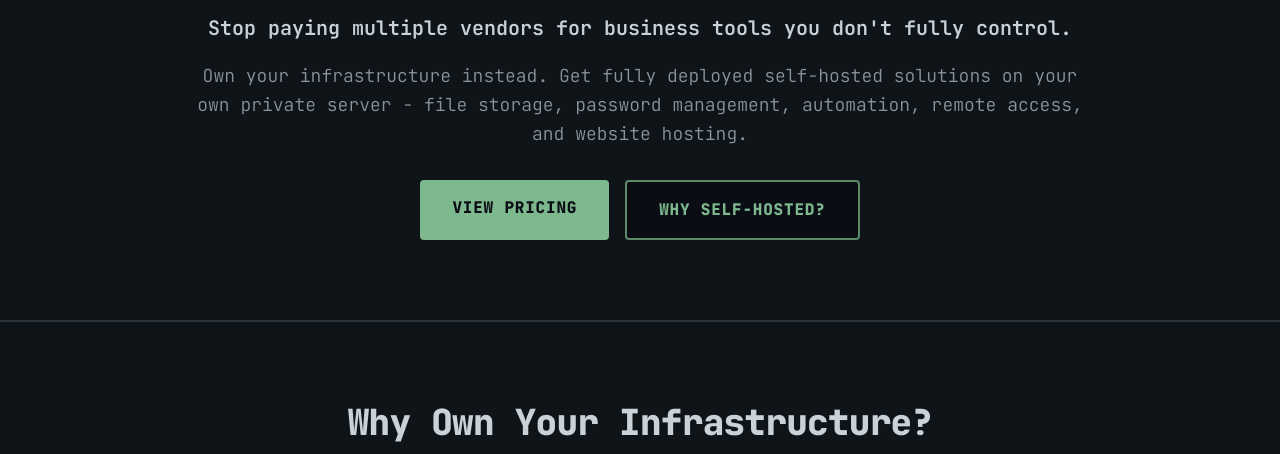
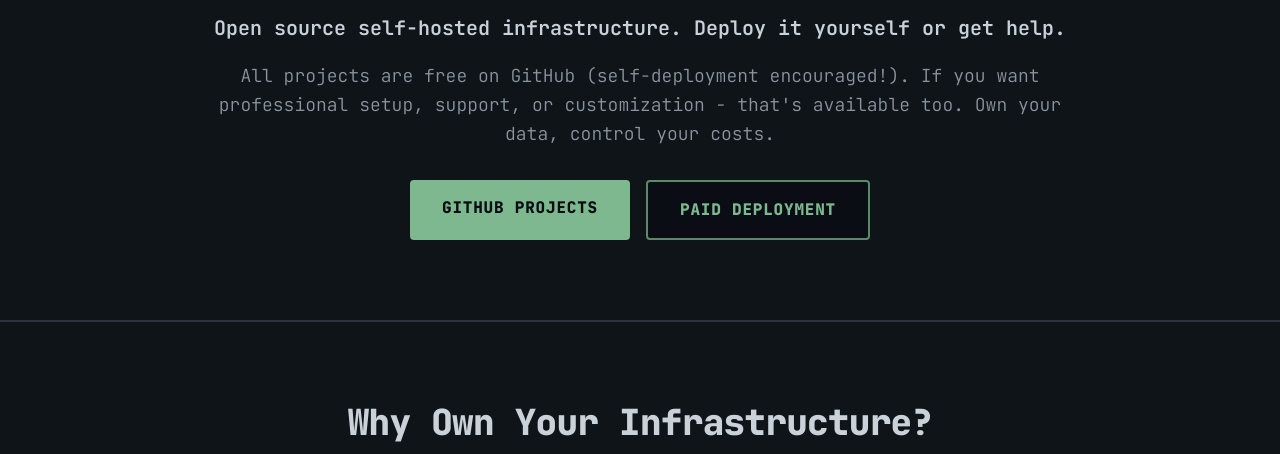
Before and after one commit to IAMSamuelRodda/arcforge-website, a plain HTML site: page index.html in a window 1280 px wide. Shown: the part 346-800 px from the top of the page. Drawn offline with nearby package versions, Linux system fonts and the light colour scheme.

Commit message:
refactor: rewrite hero to emphasize open source and DIY approach
Changed hero messaging to lead with open source nature:
- "Open source self-hosted infrastructure. Deploy it yourself or get help."
- Emphasizes that all projects are free on GitHub
- Encourages self-deployment as the primary path
- Positions paid deployment as optional help

Updated CTAs:
- "GITHUB PROJECTS" → links to portfolio section
- "PAID DEPLOYMENT" → links to pricing

This better reflects the project's open source philosophy and removes
the "buy now" pressure while still offering professional services.

🤖 Generated with Claude Code

Co-Authored-By: Claude <noreply@anthropic.com>

```diff
--- a/index.html
+++ b/index.html
@@ -589,17 +589,17 @@
                 <span style="color: var(--accent-primary);"># Control Your Own Infrastructure</span>
             </h2>
             <p class="fade-in fade-in-2 text-xl mb-4 leading-relaxed font-semibold" style="color: var(--text-primary);">
-                Stop paying multiple vendors for business tools you don't fully control.
+                Open source self-hosted infrastructure. Deploy it yourself or get help.
             </p>
             <p class="fade-in fade-in-2 text-lg mb-8 leading-relaxed font-light" style="color: var(--text-secondary);">
-                Own your infrastructure instead. Get fully deployed self-hosted solutions on your own private server - file storage, password management, automation, remote access, and website hosting.
+                All projects are free on GitHub (self-deployment encouraged!). If you want professional setup, support, or customization - that's available too. Own your data, control your costs.
             </p>
             <div class="fade-in fade-in-3 flex flex-col sm:flex-row gap-4 justify-center">
-                <a href="#pricing" class="btn btn-primary pricing-button px-8 py-4 text-center uppercase tracking-wider">
-                    VIEW PRICING
+                <a href="#portfolio" class="btn btn-primary pricing-button px-8 py-4 text-center uppercase tracking-wider">
+                    GITHUB PROJECTS
                 </a>
-                <a href="#comparison" class="btn btn-secondary secondary-button px-8 py-4 text-center uppercase tracking-wider">
-                    WHY SELF-HOSTED?
+                <a href="#pricing" class="btn btn-secondary secondary-button px-8 py-4 text-center uppercase tracking-wider">
+                    PAID DEPLOYMENT
                 </a>
             </div>
         </div>
```
